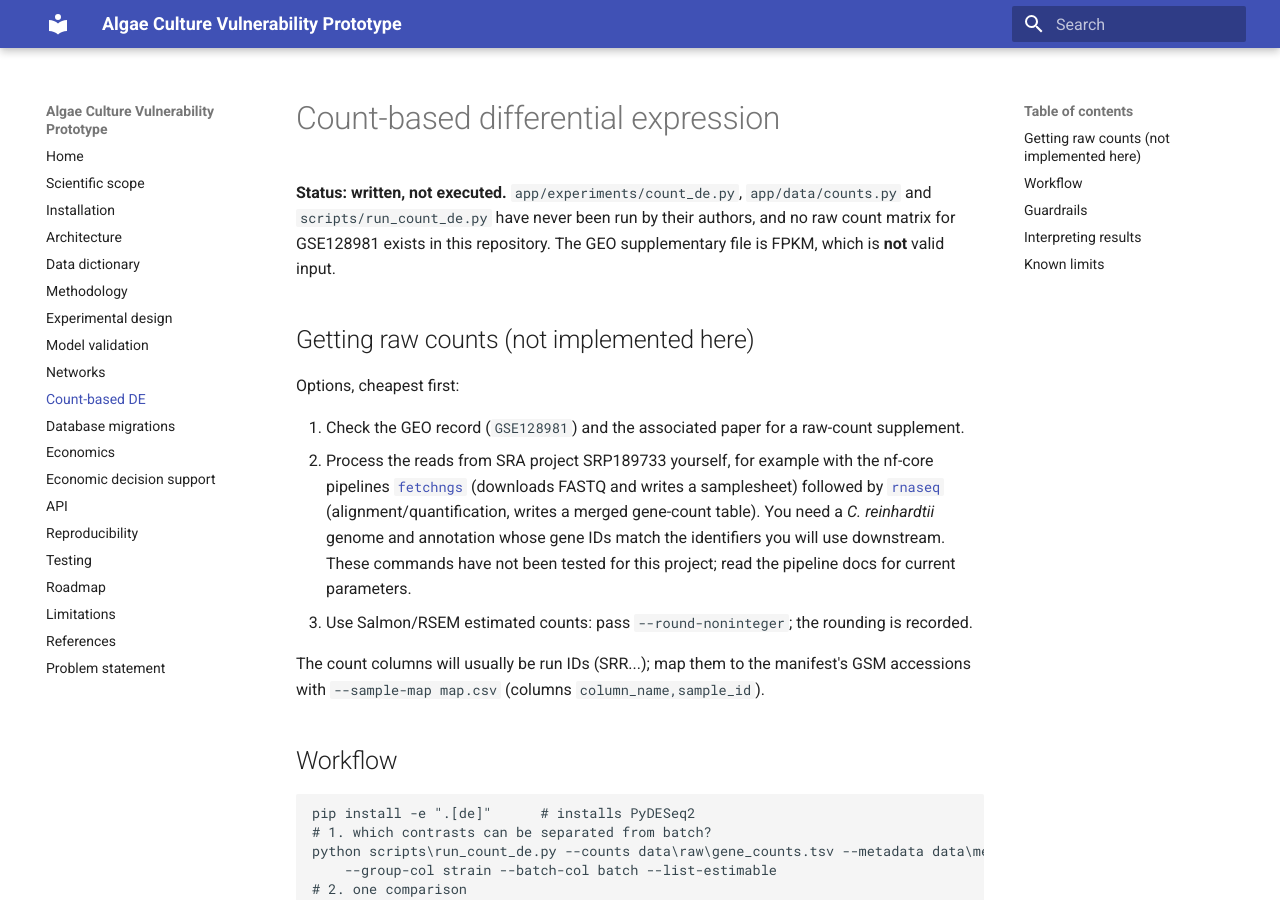
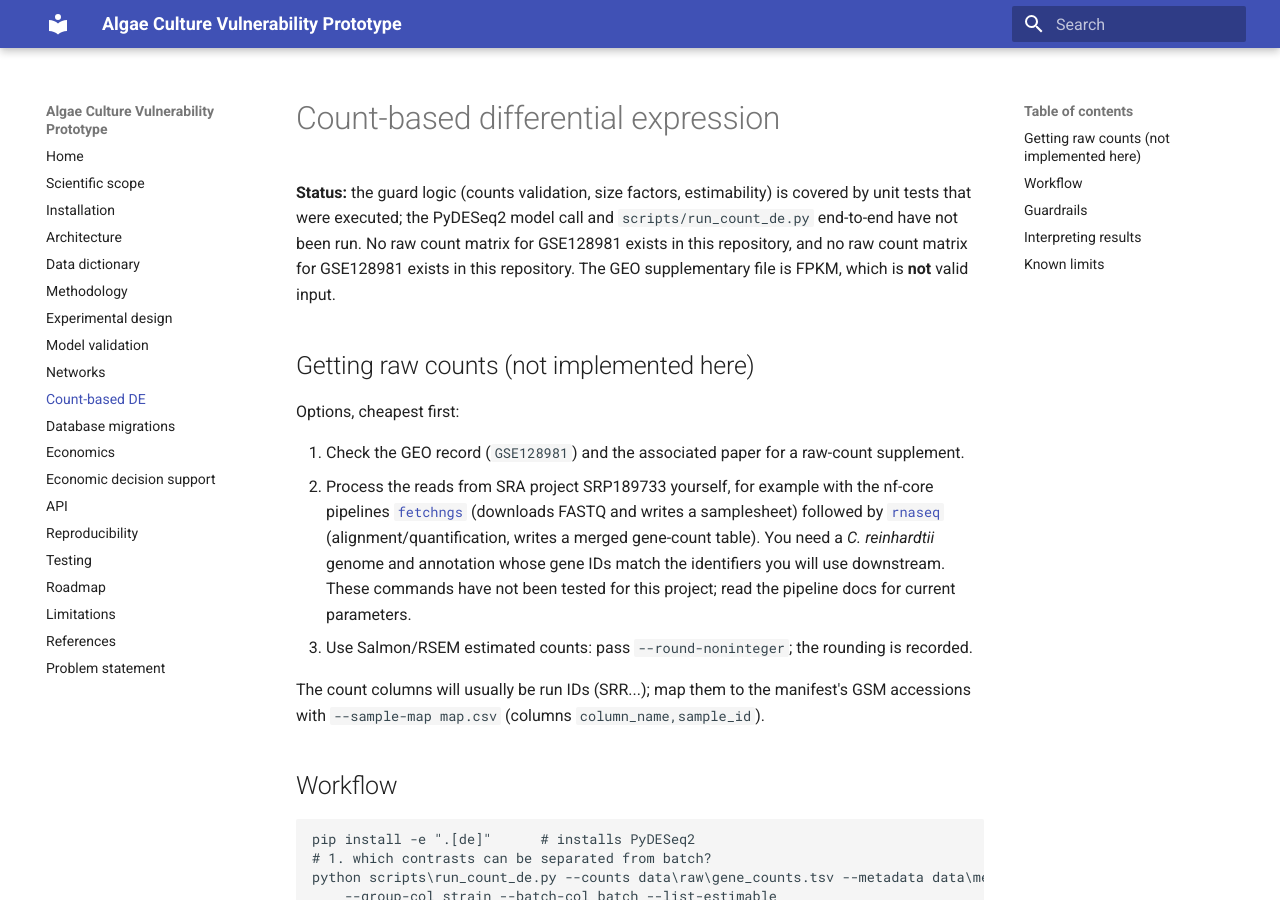
Before and after one commit to sunilnarayan419-ui/AlgalPathogenRisk-ML, an MkDocs documentation site: the page built from docs/count_based_de.md, in a window 1280 px wide and 900 px high. Built offline with MkDocs 1.6.1 and Material for MkDocs 9.7.7, drawn with Linux system fonts in a browser that asks for light colours.

Commit message:
chore: update docs/count_based_de.md

```diff
--- a/docs/count_based_de.md
+++ b/docs/count_based_de.md
@@ -1,7 +1,6 @@
 # Count-based differential expression
 
-**Status: written, not executed.** `app/experiments/count_de.py`, `app/data/counts.py` and
-`scripts/run_count_de.py` have never been run by their authors, and no raw count matrix for
+**Status:** the guard logic (counts validation, size factors, estimability) is covered by unit tests that were executed; the PyDESeq2 model call and `scripts/run_count_de.py` end-to-end have not been run. No raw count matrix for GSE128981 exists in this repository, and no raw count matrix for
 GSE128981 exists in this repository. The GEO supplementary file is FPKM, which is **not** valid input.
 
 ## Getting raw counts (not implemented here)
```
